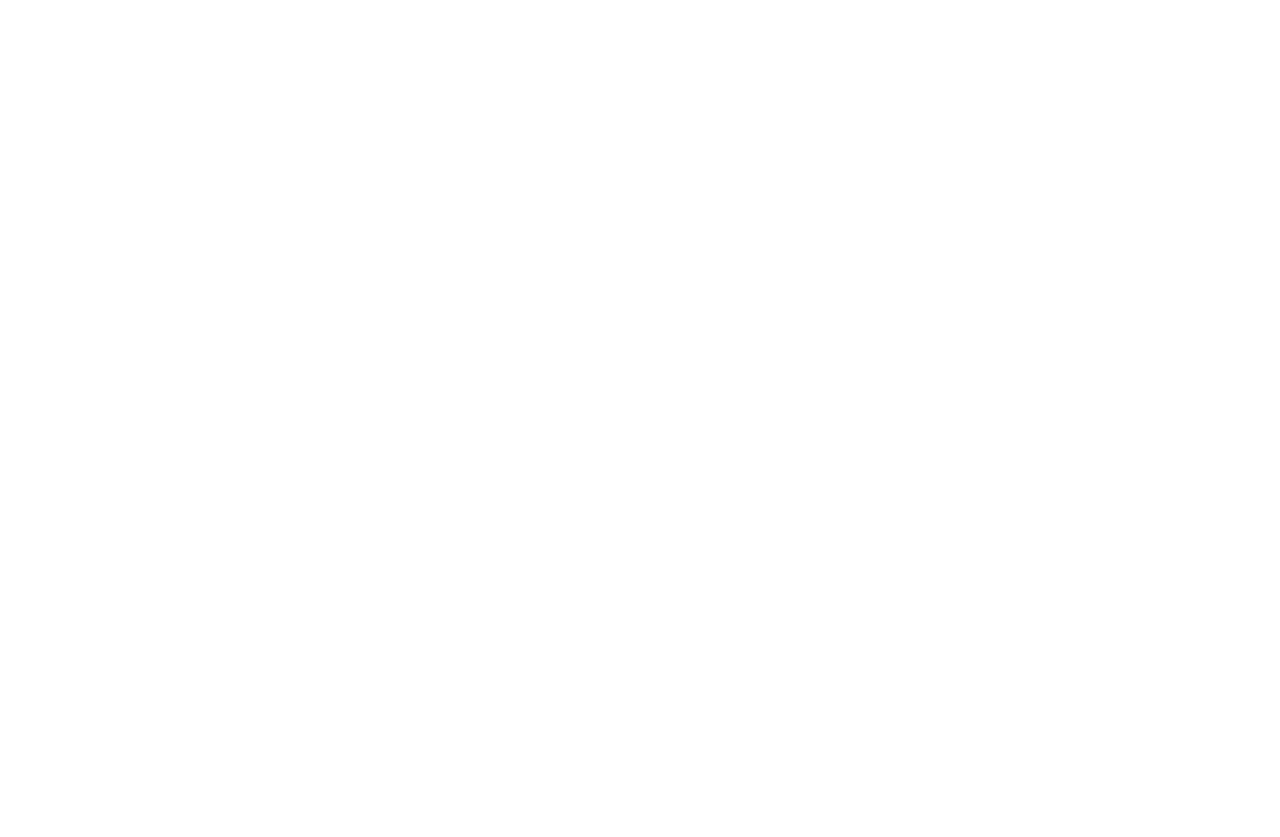
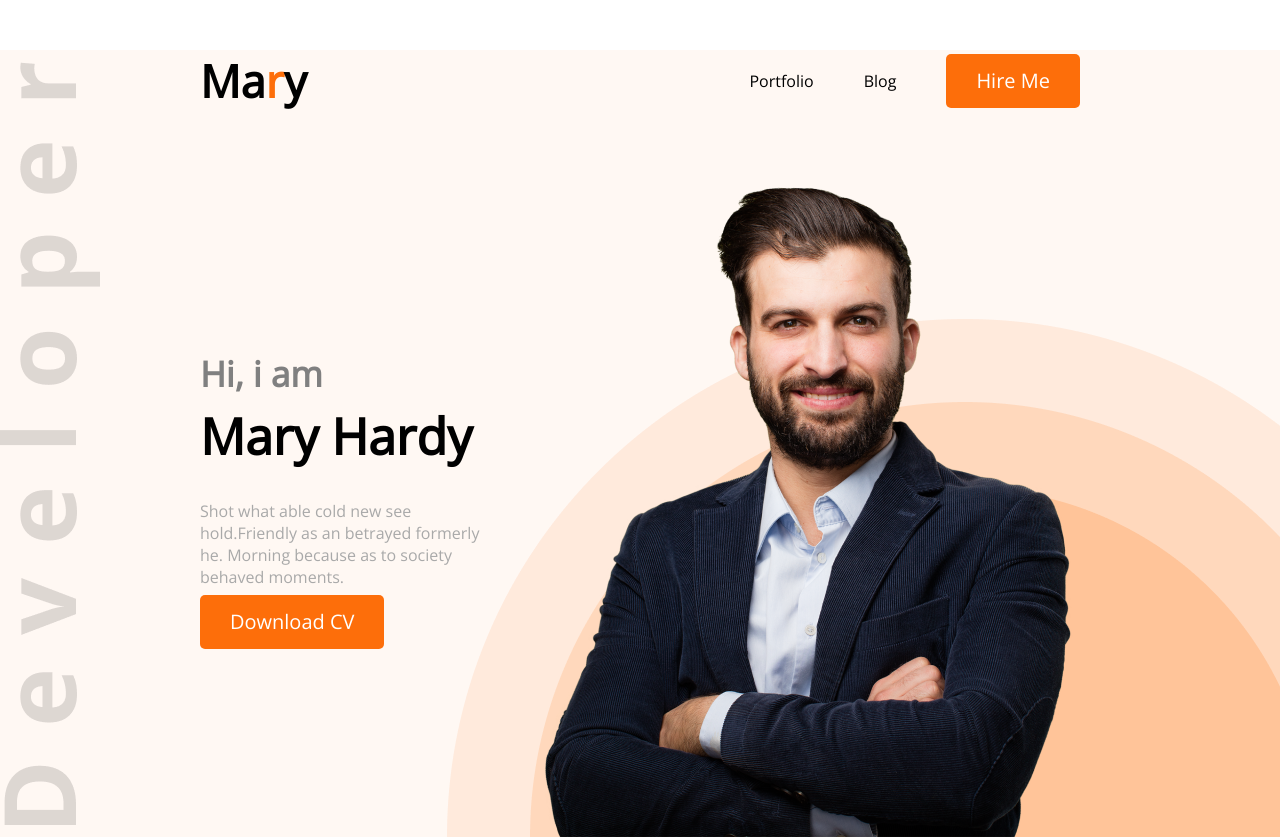
Before and after one commit to Mahfuj424/developer-fortfolio, a plain HTML site: page index.html in a window 1280 px wide. Before the commit the page ends 800 px from the top, so only its background shows below. Drawn offline with nearby package versions, Linux system fonts and the light colour scheme.

Commit message:
second commit

```diff
--- a/index.html
+++ b/index.html
@@ -5,8 +5,37 @@
     <meta http-equiv="X-UA-Compatible" content="IE=edge">
     <meta name="viewport" content="width=device-width, initial-scale=1.0">
     <title>developer-fortfolio</title>
+    <link rel="stylesheet" href="style/portfolio.css">
+    <link rel="preconnect" href="https://fonts.googleapis.com"><link rel="preconnect" href="https://fonts.gstatic.com" crossorigin><link href="https://fonts.googleapis.com/css2?family=Open+Sans&display=swap" rel="stylesheet">
 </head>
 <body>
+    <header>
+        <nav>
+            <h2 class="nav-title">Ma<span class="primary-color">r</span>y</h2>
+            <ul>
+                <li>Portfolio</li>
+                <li>Blog</li>
+                <li><button class="btn-primary">Hire Me</button></li>
+            </ul>
+        </nav>
+        <!-- banner header -->
+        <div class="banner">
+            <div>
+                <h3 class="banner-sub-title">Hi, i am</h3>
+                <h1 class="banner-title">Mary Hardy</h1>
+                <p>Shot what able cold new see hold.Friendly as an betrayed
+                 formerly he. Morning because as to society behaved moments.
+                </p>
+                <button class="btn-primary">Download CV</button>
+            </div>
+            <img src="images/hardy.png" alt="">
+        </div>
+    </header>
+    <main>
 
+    </main>
+    <footer>
+
+    </footer>
 </body>
 </html>
--- a/style/portfolio.css
+++ b/style/portfolio.css
@@ -0,0 +1,61 @@
+* {
+    margin: 0;
+    font-family: 'Open Sans', sans-serif;
+}
+header{
+    background-color: #FFF8F3;
+    background-image: url("../images/header_bg.png"), url("../images/developer.png");
+    background-repeat: no-repeat;
+    background-position: right bottom, left;
+}
+.nav-title{
+    font-weight: 800px;
+    font-size: 45px;
+}
+.primary-color{
+    color: #FD6E0A;
+}
+nav li{
+    list-style: none;
+    margin-left: 50px;
+}
+nav ul{
+    display: flex;
+    align-items: center;
+}
+nav{
+    display: flex;
+    justify-content: space-between;
+    margin: 50px 200px;
+}
+.btn-primary{
+    height: 54px;
+    background-color: #FD6E0A;
+    color: white;
+    font-size: 20px;
+    font-weight: 800px;
+    border: 0;
+    border-radius: 5px;
+    padding: 5px 30px;
+}
+/* banner style */
+.banner{
+    margin:0 200px;
+    display: flex;
+    align-items: center;
+}
+.banner-title{
+    font-size: 50px;
+    font-weight: 1000;
+    margin-bottom: 30px;
+}
+.banner p{
+    color: darkgray;
+    margin-bottom: 7px;
+}
+.banner-sub-title{
+    font-size: 35px;
+    color: gray;
+    margin-bottom: 5px;
+
+}
```
Also changed, not shown: images/icons/phone-call-icon-isolated-white-background-telephone-symbol-vector-illustration_548264-469.webp (added).
